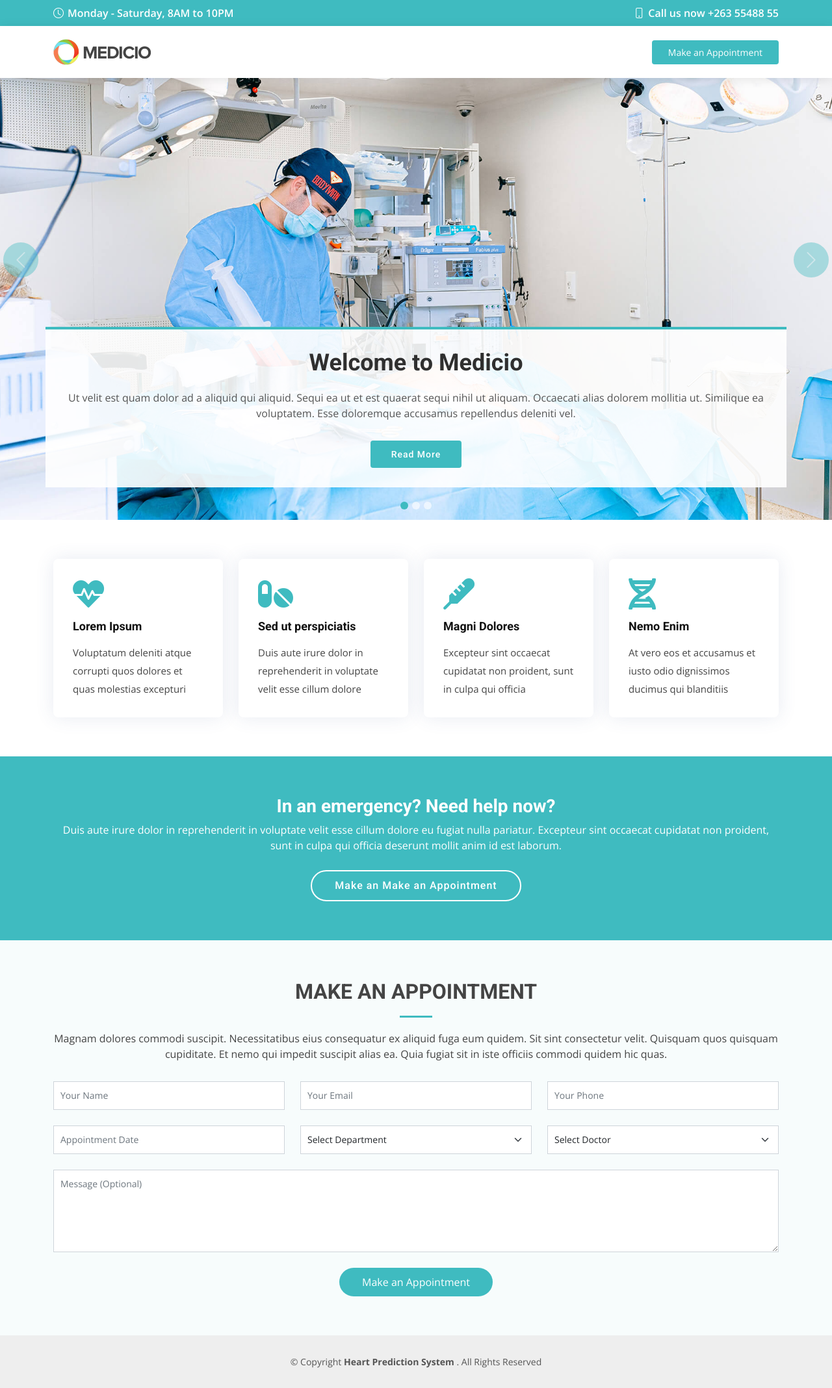
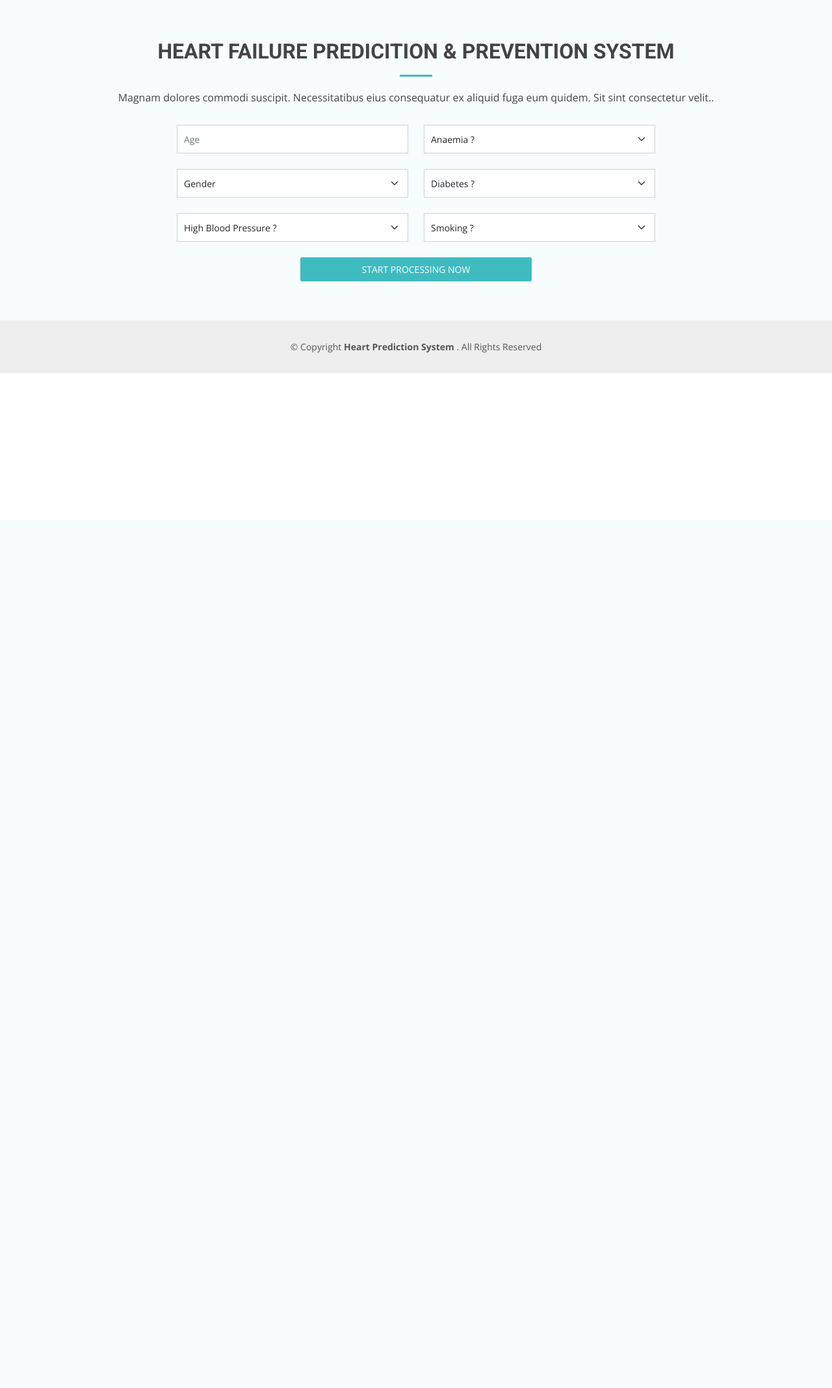
Before and after one commit to thinkDigitalZw/HIT-400, a Django app: template templates/index.html in a window 1280 px wide. Shown: the whole page at 65% size. After the commit the page ends 574 px from the top, so only its background shows below. Run offline with Django 3.2, Linux system fonts and the light colour scheme; the template is opened without the code that fills it, so the values that code supplies are empty; some libraries are stand-ins or nearby versions.

Commit message:
Modified index.html

```diff
--- a/static/css/style.css
+++ b/static/css/style.css
@@ -9,7 +9,7 @@
 # General
 --------------------------------------------------------------*/
 body {
-  font-family: "Open Sans", sans-serif;
+  font-family: 'Open Sans', sans-serif;
   color: #444444;
 }
 
@@ -23,8 +23,13 @@ a:hover {
   text-decoration: none;
 }
 
-h1, h2, h3, h4, h5, h6 {
-  font-family: "Roboto", sans-serif;
+h1,
+h2,
+h3,
+h4,
+h5,
+h6 {
+  font-family: 'Roboto', sans-serif;
 }
 
 /*--------------------------------------------------------------
@@ -42,7 +47,7 @@ h1, h2, h3, h4, h5, h6 {
 }
 
 #preloader:before {
-  content: "";
+  content: '';
   position: fixed;
   top: calc(50% - 30px);
   left: calc(50% - 30px);
@@ -176,15 +181,30 @@ h1, h2, h3, h4, h5, h6 {
 #header .logo img {
   max-height: 40px;
 }
+/*
+Sticky Footer
+*/
+.footer {
+  position: sticky;
+  bottom: 0;
+  left: 0;
+  width: 100%;
+}
 
 /**
 * Appointment Button
 */
+button.appointment-btn {
+  border: none;
+  margin: 0 !important;
+  width: 100%;
+}
+
 .appointment-btn {
   margin-left: 25px;
   background: #3fbbc0;
   color: #fff;
-  border-radius: 4px;
+  border-radius: 2.5px;
   padding: 8px 25px;
   white-space: nowrap;
   transition: 0.3s;
@@ -226,12 +246,13 @@ h1, h2, h3, h4, h5, h6 {
   position: relative;
 }
 
-.navbar a, .navbar a:focus {
+.navbar a,
+.navbar a:focus {
   display: flex;
   align-items: center;
   justify-content: space-between;
   padding: 10px 0 10px 30px;
-  font-family: "Roboto", sans-serif;
+  font-family: 'Roboto', sans-serif;
   font-size: 13px;
   color: #626262;
   white-space: nowrap;
@@ -240,13 +261,17 @@ h1, h2, h3, h4, h5, h6 {
   font-weight: 500;
 }
 
-.navbar a i, .navbar a:focus i {
+.navbar a i,
+.navbar a:focus i {
   font-size: 12px;
   line-height: 0;
   margin-left: 5px;
 }
 
-.navbar a:hover, .navbar .active, .navbar .active:focus, .navbar li:hover > a {
+.navbar a:hover,
+.navbar .active,
+.navbar .active:focus,
+.navbar li:hover > a {
   color: #3fbbc0;
 }
 
@@ -279,7 +304,9 @@ h1, h2, h3, h4, h5, h6 {
   font-size: 12px;
 }
 
-.navbar .dropdown ul a:hover, .navbar .dropdown ul .active:hover, .navbar .dropdown ul li:hover > a {
+.navbar .dropdown ul a:hover,
+.navbar .dropdown ul .active:hover,
+.navbar .dropdown ul li:hover > a {
   color: #3fbbc0;
 }
 
@@ -374,7 +401,9 @@ h1, h2, h3, h4, h5, h6 {
   color: #555555;
 }
 
-.navbar-mobile a:hover, .navbar-mobile .active, .navbar-mobile li:hover > a {
+.navbar-mobile a:hover,
+.navbar-mobile .active,
+.navbar-mobile li:hover > a {
   color: #3fbbc0;
 }
 
@@ -402,7 +431,9 @@ h1, h2, h3, h4, h5, h6 {
   font-size: 12px;
 }
 
-.navbar-mobile .dropdown ul a:hover, .navbar-mobile .dropdown ul .active:hover, .navbar-mobile .dropdown ul li:hover > a {
+.navbar-mobile .dropdown ul a:hover,
+.navbar-mobile .dropdown ul .active:hover,
+.navbar-mobile .dropdown ul li:hover > a {
   color: #3fbbc0;
 }
 
@@ -421,7 +452,10 @@ h1, h2, h3, h4, h5, h6 {
   position: relative;
 }
 
-#hero .carousel, #hero .carousel-inner, #hero .carousel-item, #hero .carousel-item::before {
+#hero .carousel,
+#hero .carousel-inner,
+#hero .carousel-item,
+#hero .carousel-item::before {
   position: absolute;
   top: 0;
   right: 0;
@@ -492,7 +526,8 @@ h1, h2, h3, h4, h5, h6 {
   transform: translate3d(0, 0, 0);
 }
 
-#hero .carousel-control-next-icon, #hero .carousel-control-prev-icon {
+#hero .carousel-control-next-icon,
+#hero .carousel-control-prev-icon {
   background: none;
   font-size: 30px;
   line-height: 0;
@@ -509,7 +544,8 @@ h1, h2, h3, h4, h5, h6 {
   justify-content: center;
 }
 
-#hero .carousel-control-next-icon:hover, #hero .carousel-control-prev-icon:hover {
+#hero .carousel-control-next-icon:hover,
+#hero .carousel-control-prev-icon:hover {
   background: #3fbbc0;
   color: rgba(255, 255, 255, 0.8);
 }
@@ -522,7 +558,7 @@ h1, h2, h3, h4, h5, h6 {
   width: 12px;
   height: 12px;
   border-radius: 50px;
-  opacity: .6;
+  opacity: 0.6;
   transition: 0.3s;
 }
 
@@ -532,7 +568,7 @@ h1, h2, h3, h4, h5, h6 {
 }
 
 #hero .btn-get-started {
-  font-family: "Roboto", sans-serif;
+  font-family: 'Roboto', sans-serif;
   font-weight: 500;
   font-size: 14px;
   letter-spacing: 1px;
@@ -565,7 +601,8 @@ h1, h2, h3, h4, h5, h6 {
 }
 
 @media (min-width: 1024px) {
-  #hero .carousel-control-prev, #hero .carousel-control-next {
+  #hero .carousel-control-prev,
+  #hero .carousel-control-next {
     width: 5%;
   }
 }
@@ -662,7 +699,7 @@ section {
   display: inline-block;
   padding-right: 10px;
   color: #6c757d;
-  content: "/";
+  content: '/';
 }
 
 @media (max-width: 768px) {
@@ -736,7 +773,8 @@ section {
   margin-bottom: 0;
 }
 
-.featured-services .icon-box:hover .title a, .featured-services .icon-box:hover .description {
+.featured-services .icon-box:hover .title a,
+.featured-services .icon-box:hover .description {
   color: #fff;
 }
 
@@ -760,7 +798,7 @@ section {
 }
 
 .cta .cta-btn {
-  font-family: "Roboto", sans-serif;
+  font-family: 'Roboto', sans-serif;
   font-weight: 500;
   font-size: 16px;
   letter-spacing: 1px;
@@ -837,7 +875,7 @@ section {
 .counts .count-box p {
   padding: 30px 0 0 0;
   margin: 0;
-  font-family: "Roboto", sans-serif;
+  font-family: 'Roboto', sans-serif;
   font-size: 14px;
 }
 
@@ -847,7 +885,7 @@ section {
   margin-top: 20px;
   color: #7b7b7b;
   font-size: 15px;
-  font-family: "Poppins", sans-serif;
+  font-family: 'Poppins', sans-serif;
   transition: ease-in-out 0.3s;
 }
 
@@ -997,7 +1035,7 @@ section {
 }
 
 .appointment .php-email-form .loading:before {
-  content: "";
+  content: '';
   display: inline-block;
   border-radius: 50%;
   width: 24px;
@@ -1009,18 +1047,23 @@ section {
   animation: animate-loading 1s linear infinite;
 }
 
-.appointment .php-email-form input, .appointment .php-email-form textarea, .appointment .php-email-form select {
+.appointment .php-email-form input,
+.appointment .php-email-form textarea,
+.appointment .php-email-form select {
   border-radius: 0;
   box-shadow: none;
   font-size: 14px;
   padding: 10px !important;
 }
 
-.appointment .php-email-form input:focus, .appointment .php-email-form textarea:focus, .appointment .php-email-form select:focus {
+.appointment .php-email-form input:focus,
+.appointment .php-email-form textarea:focus,
+.appointment .php-email-form select:focus {
   border-color: #3fbbc0;
 }
 
-.appointment .php-email-form input, .appointment .php-email-form select {
+.appointment .php-email-form input,
+.appointment .php-email-form select {
   height: 44px;
 }
 
@@ -1028,7 +1071,7 @@ section {
   padding: 10px 12px;
 }
 
-.appointment .php-email-form button[type="submit"] {
+.appointment .php-email-form button[type='submit'] {
   background: #3fbbc0;
   border: 0;
   padding: 10px 35px;
@@ -1037,7 +1080,7 @@ section {
   border-radius: 50px;
 }
 
-.appointment .php-email-form button[type="submit"]:hover {
+.appointment .php-email-form button[type='submit']:hover {
   background: #52c2c6;
 }
 
@@ -1163,7 +1206,8 @@ section {
   margin: 0 0 0 45px;
 }
 
-.testimonials .testimonial-item .quote-icon-left, .testimonials .testimonial-item .quote-icon-right {
+.testimonials .testimonial-item .quote-icon-left,
+.testimonials .testimonial-item .quote-icon-right {
   color: #b2e4e6;
   font-size: 26px;
 }
@@ -1360,7 +1404,7 @@ section {
   font-size: 36px;
   color: #3fbbc0;
   font-weight: 600;
-  font-family: "Poppins", sans-serif;
+  font-family: 'Poppins', sans-serif;
   margin-bottom: 20px;
 }
 
@@ -1416,7 +1460,7 @@ section {
   transition: none;
   font-size: 14px;
   font-weight: 400;
-  font-family: "Roboto", sans-serif;
+  font-family: 'Roboto', sans-serif;
   font-weight: 600;
   transition: 0.3s;
 }
@@ -1575,7 +1619,7 @@ section {
 }
 
 .contact .php-email-form .loading:before {
-  content: "";
+  content: '';
   display: inline-block;
   border-radius: 50%;
   width: 24px;
@@ -1587,13 +1631,15 @@ section {
   animation: animate-loading 1s linear infinite;
 }
 
-.contact .php-email-form input, .contact .php-email-form textarea {
+.contact .php-email-form input,
+.contact .php-email-form textarea {
   border-radius: 4px;
   box-shadow: none;
   font-size: 14px;
 }
 
-.contact .php-email-form input:focus, .contact .php-email-form textarea:focus {
+.contact .php-email-form input:focus,
+.contact .php-email-form textarea:focus {
   border-color: #3fbbc0;
 }
 
@@ -1605,7 +1651,7 @@ section {
   padding: 12px 15px;
 }
 
-.contact .php-email-form button[type="submit"] {
+.contact .php-email-form button[type='submit'] {
   background: #3fbbc0;
   border: 0;
   padding: 10px 30px;
@@ -1614,7 +1660,7 @@ section {
   border-radius: 4px;
 }
 
-.contact .php-email-form button[type="submit"]:hover {
+.contact .php-email-form button[type='submit']:hover {
   background: #65c9cd;
 }
 
@@ -1667,7 +1713,7 @@ section {
   font-size: 14px;
   line-height: 24px;
   margin-bottom: 0;
-  font-family: "Roboto", sans-serif;
+  font-family: 'Roboto', sans-serif;
 }
 
 #footer .footer-top .social-links a {
@@ -1744,13 +1790,13 @@ section {
   border-radius: 4px;
 }
 
-#footer .footer-top .footer-newsletter form input[type="email"] {
+#footer .footer-top .footer-newsletter form input[type='email'] {
   border: 0;
   padding: 4px;
   width: calc(100% - 110px);
 }
 
-#footer .footer-top .footer-newsletter form input[type="submit"] {
+#footer .footer-top .footer-newsletter form input[type='submit'] {
   position: absolute;
   top: -1px;
   right: -1px;
@@ -1765,7 +1811,7 @@ section {
   border-radius: 0 4px 4px 0;
 }
 
-#footer .footer-top .footer-newsletter form input[type="submit"]:hover {
+#footer .footer-top .footer-newsletter form input[type='submit']:hover {
   background: #65c9cd;
 }
 
--- a/templates/index.html
+++ b/templates/index.html
@@ -23,7 +23,6 @@
       href="../static/vendor/animate.css/animate.min.css"
       rel="stylesheet"
     />
-    <link href="../static/vendor/aos/aos.css" rel="stylesheet" />
     <link
       href="../static/vendor/bootstrap/css/bootstrap.min.css"
       rel="stylesheet"
@@ -54,132 +53,9 @@
   </head>
 
   <body>
-    <!-- ======= Top Bar ======= -->
-    <div id="topbar" class="d-flex align-items-center fixed-top">
-      <div
-        class="container d-flex align-items-center justify-content-center justify-content-md-between"
-      >
-        <div class="align-items-center d-none d-md-flex">
-          <i class="bi bi-clock"></i>
-          Monday - Saturday, 8AM to 10PM
-        </div>
-        <div class="d-flex align-items-center">
-          <i class="bi bi-phone"></i>
-          Call us now +263 55488 55
-        </div>
-      </div>
-    </div>
-
-    <!-- ======= Header ======= -->
-    <header id="header" class="fixed-top">
-      <div class="container d-flex align-items-center">
-        <a href="index.html" class="logo me-auto">
-          <img src="../static/img/logo.png" alt="" />
-        </a>
-        <a href="#appointment" class="appointment-btn scrollto">
-          <span class="d-none d-md-inline">Make an</span>
-          Appointment
-        </a>
-      </div>
-    </header>
-    <!-- End Header -->
-
-    <!-- ======= Hero Section ======= -->
-    <section id="hero">
-      <div
-        id="heroCarousel"
-        data-bs-interval="5000"
-        class="carousel slide carousel-fade"
-        data-bs-ride="carousel"
-      >
-        <ol class="carousel-indicators" id="hero-carousel-indicators"></ol>
-
-        <div class="carousel-inner" role="listbox">
-          <!-- Slide 1 -->
-          <div
-            class="carousel-item active"
-            style="background-image: url(../static/img/slide/slide-1.jpg);"
-          >
-            <div class="container">
-              <h2>
-                Welcome to
-                <span>Medicio</span>
-              </h2>
-              <p>
-                Ut velit est quam dolor ad a aliquid qui aliquid. Sequi ea ut et
-                est quaerat sequi nihil ut aliquam. Occaecati alias dolorem
-                mollitia ut. Similique ea voluptatem. Esse doloremque accusamus
-                repellendus deleniti vel.
-              </p>
-              <a href="#about" class="btn-get-started scrollto">Read More</a>
-            </div>
-          </div>
-
-          <!-- Slide 2 -->
-          <div
-            class="carousel-item"
-            style="background-image: url(../static/img/slide/slide-2.jpg);"
-          >
-            <div class="container">
-              <h2>Lorem Ipsum Dolor</h2>
-              <p>
-                Ut velit est quam dolor ad a aliquid qui aliquid. Sequi ea ut et
-                est quaerat sequi nihil ut aliquam. Occaecati alias dolorem
-                mollitia ut. Similique ea voluptatem. Esse doloremque accusamus
-                repellendus deleniti vel.
-              </p>
-              <a href="#about" class="btn-get-started scrollto">Read More</a>
-            </div>
-          </div>
-
-          <!-- Slide 3 -->
-          <div
-            class="carousel-item"
-            style="background-image: url(../static/img/slide/slide-3.jpg);"
-          >
-            <div class="container">
-              <h2>Sequi ea ut et est quaerat</h2>
-              <p>
-                Ut velit est quam dolor ad a aliquid qui aliquid. Sequi ea ut et
-                est quaerat sequi nihil ut aliquam. Occaecati alias dolorem
-                mollitia ut. Similique ea voluptatem. Esse doloremque accusamus
-                repellendus deleniti vel.
-              </p>
-              <a href="#about" class="btn-get-started scrollto">Read More</a>
-            </div>
-          </div>
-        </div>
-
-        <a
-          class="carousel-control-prev"
-          href="#heroCarousel"
-          role="button"
-          data-bs-slide="prev"
-        >
-          <span
-            class="carousel-control-prev-icon bi bi-chevron-left"
-            aria-hidden="true"
-          ></span>
-        </a>
-
-        <a
-          class="carousel-control-next"
-          href="#heroCarousel"
-          role="button"
-          data-bs-slide="next"
-        >
-          <span
-            class="carousel-control-next-icon bi bi-chevron-right"
-            aria-hidden="true"
-          ></span>
-        </a>
-      </div>
-    </section>
-    <!-- End Hero -->
-
     <main id="main">
       <!-- ======= Featured Services Section ======= -->
-      <section id="featured-services" class="featured-services">
+      <!-- <section id="featured-services" class="featured-services">
         <div class="container" data-aos="fade-up">
           <div class="row">
             <div
@@ -235,11 +111,11 @@
             </div>
           </div>
         </div>
-      </section>
+      </section> -->
       <!-- End Featured Services Section -->
 
       <!-- ======= Cta Section ======= -->
-      <section id="cta" class="cta">
+      <!-- <section id="cta" class="cta">
         <div class="container" data-aos="zoom-in">
           <div class="text-center">
             <h3>In an emergency? Need help now?</h3>
@@ -254,108 +130,97 @@
             </a>
           </div>
         </div>
-      </section>
+      </section> -->
       <!-- End Cta Section -->
 
       <!-- ======= Appointment Section ======= -->
       <section id="appointment" class="appointment section-bg">
         <div class="container" data-aos="fade-up">
           <div class="section-title">
-            <h2>Make an Appointment</h2>
+            <h2>Heart Failure Predicition & Prevention System</h2>
             <p>
               Magnam dolores commodi suscipit. Necessitatibus eius consequatur
-              ex aliquid fuga eum quidem. Sit sint consectetur velit. Quisquam
-              quos quisquam cupiditate. Et nemo qui impedit suscipit alias ea.
-              Quia fugiat sit in iste officiis commodi quidem hic quas.
+              ex aliquid fuga eum quidem. Sit sint consectetur velit..
             </p>
           </div>
 
           <form
-            action="forms/appointment.php"
+            action=""
             method="post"
             role="form"
             class="php-email-form"
             data-aos="fade-up"
             data-aos-delay="100"
           >
-            <div class="row">
+            <div class="row justify-content-center">
               <div class="col-md-4 form-group">
                 <input
-                  type="text"
-                  name="name"
+                  type="number"
                   class="form-control"
-                  id="name"
-                  placeholder="Your Name"
+                  name="age"
+                  id="age"
+                  placeholder="Age"
+                  min="0"
+                  max="150"
                   required
                 />
               </div>
-              <div class="col-md-4 form-group mt-3 mt-md-0">
-                <input
-                  type="email"
-                  class="form-control"
-                  name="email"
-                  id="email"
-                  placeholder="Your Email"
-                  required
-                />
-              </div>
-              <div class="col-md-4 form-group mt-3 mt-md-0">
-                <input
-                  type="tel"
-                  class="form-control"
-                  name="phone"
-                  id="phone"
-                  placeholder="Your Phone"
-                  required
-                />
+              <div class="col-md-4 form-group">
+                <select name="anaemia" id="anaemia" class="form-select">
+                  <option value="">
+                    Anaemia ?
+                  </option>
+                  <option value="1">Yes</option>
+                  <option value="0">No</option>
+                </select>
               </div>
             </div>
-            <div class="row">
+            <div class="row justify-content-center">
               <div class="col-md-4 form-group mt-3">
-                <input
-                  type="datetime"
-                  name="date"
-                  class="form-control datepicker"
-                  id="date"
-                  placeholder="Appointment Date"
-                  required
-                />
-              </div>
-              <div class="col-md-4 form-group mt-3">
-                <select name="department" id="department" class="form-select">
-                  <option value="">Select Department</option>
-                  <option value="Department 1">Department 1</option>
-                  <option value="Department 2">Department 2</option>
-                  <option value="Department 3">Department 3</option>
+                <select name="gender" id="gender" class="form-select">
+                  <option value="">
+                    Gender
+                  </option>
+                  <option value="1">Male</option>
+                  <option value="0">Female</option>
                 </select>
               </div>
               <div class="col-md-4 form-group mt-3">
-                <select name="doctor" id="doctor" class="form-select">
-                  <option value="">Select Doctor</option>
-                  <option value="Doctor 1">Doctor 1</option>
-                  <option value="Doctor 2">Doctor 2</option>
-                  <option value="Doctor 3">Doctor 3</option>
+                <select name="anaemia" id="anaemia" class="form-select">
+                  <option value="">
+                    Diabetes ?
+                  </option>
+                  <option value="1">Yes</option>
+                  <option value="0">No</option>
                 </select>
               </div>
             </div>
-
-            <div class="form-group mt-3">
-              <textarea
-                class="form-control"
-                name="message"
-                rows="5"
-                placeholder="Message (Optional)"
-              ></textarea>
-            </div>
-            <div class="my-3">
-              <div class="loading">Loading</div>
-              <div class="error-message"></div>
-              <div class="sent-message">
-                Your appointment request has been sent successfully. Thank you!
+            <div class="row justify-content-center">
+              <div class="col-md-4 form-group mt-3">
+                <select name="anaemia" id="anaemia" class="form-select">
+                  <option value="">
+                    High Blood Pressure ?
+                  </option>
+                  <option value="1">Yes</option>
+                  <option value="0">No</option>
+                </select>
+              </div>
+              <div class="col-md-4 form-group mt-3">
+                <select name="anaemia" id="anaemia" class="form-select">
+                  <option value="">
+                    Smoking ?
+                  </option>
+                  <option value="1">Yes</option>
+                  <option value="0">No</option>
+                </select>
               </div>
             </div>
-            <div class="text-center">
-              <button type="submit">Make an Appointment</button>
+            <div class="row justify-content-center mt-3">
+              <div class="col-xl-4 col-lg-4 col-md-4 col-sm-12 col-xs-12">
+                <button class="appointment-btn" type=="submit">
+                  START PROCESSING NOW
+                </button>
+              </div>
             </div>
           </form>
         </div>
@@ -365,7 +230,7 @@
     <!-- End #main -->
 
     <!-- ======= Footer ======= -->
-    <footer id="footer">
+    <footer class="footer" id="footer">
       <div class="container">
         <div class="copyright">
           &copy; Copyright
@@ -383,14 +248,12 @@
     >
       <i class="bi bi-arrow-up-short"></i>
     </a>
-
-    <!-- Vendor JS Files -->
-    <script src="../static/vendor/aos/aos.js"></script>
-    <script src="../static/vendor/bootstrap/js/bootstrap.bundle.min.js"></script>
-    <script src="../static/vendor/glightbox/js/glightbox.min.js"></script>
-    <script src="../static/vendor/php-email-form/validate.js"></script>
+    <script
+      async
+      src="../static/vendor/bootstrap/js/bootstrap.bundle.min.js"
+    ></script>
 
     <!-- Template Main JS File -->
-    <script src="../static/js/main.js"></script>
+    <script async src="../static/js/main.js"></script>
   </body>
 </html>
```
